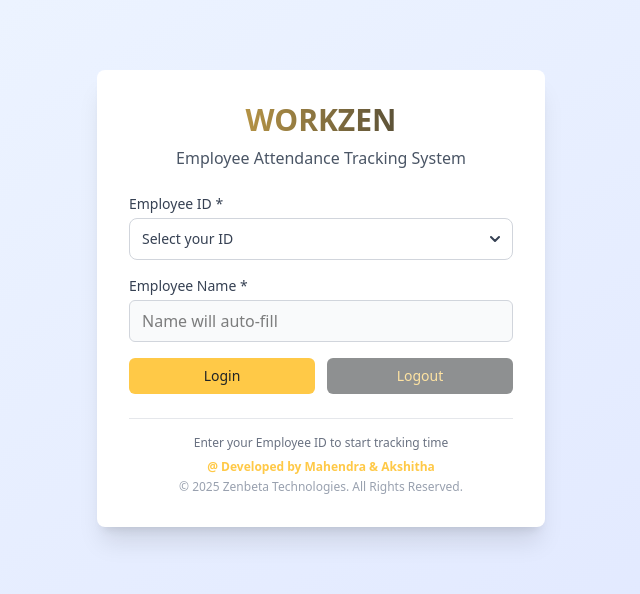
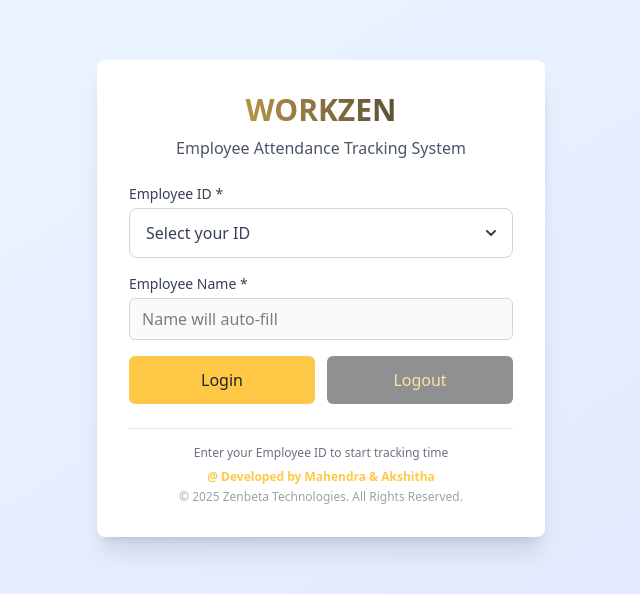
Before and after one commit to Mahendra029/workzen, a React (Vite) app: page / in a window 1280 px wide. Shown: the part 102-696 px from the top of the page, without its empty margins (319-959 px from the left). Built offline with nearby package versions, Linux system fonts and the light colour scheme.

Commit message:
updated loading symbol

```diff
--- a/src/components/TimeTracker.jsx
+++ b/src/components/TimeTracker.jsx
@@ -445,7 +445,7 @@
                 id="dropdownDefaultButton"
                 onClick={() => setIsDropdownOpen(!isDropdownOpen)}
                 disabled={loading}
-                className="w-full text-gray-700 bg-white border border-gray-300 hover:border-[#ffc947] focus:ring-2 focus:outline-none focus:ring-[#ffc947] font-medium rounded-lg text-sm px-3 py-2.5 text-left inline-flex items-center justify-between transition-colors disabled:opacity-50"
+                className="w-full text-gray-700 bg-white border border-gray-300 hover:border-[#ffc947] focus:ring-2 focus:outline-none focus:ring-[#ffc947] font-medium rounded-lg text-base px-4 py-3 text-left inline-flex items-center justify-between transition-colors disabled:opacity-50"
                 type="button"
               >
                 {employeeId || 'Select your ID'}
@@ -495,17 +495,21 @@
             <button
               type="submit"
               disabled={loading || isLoggedIn}
-              className="flex-1 bg-[#ffc947] text-[#202426] py-2 px-3 rounded-md
+              className="flex-1 bg-[#ffc947] text-[#202426] py-3 px-4 rounded-md
                          hover:bg-[#202426] hover:text-[#ffc947] focus:outline-none focus:ring-2
                          focus:ring-[#ffc947] focus:ring-offset-2
                          disabled:opacity-50 disabled:cursor-not-allowed
-                         transition-colors font-medium text-sm flex items-center justify-center"
+                         transition-colors font-medium text-base flex items-center justify-center"
             >
               {loading && !isLoggedIn ? (
-                <>
-                  <div className="animate-spin rounded-full h-4 w-4 border-2 border-[#202426] border-t-transparent mr-2"></div>
-                  <span className="hidden sm:inline">Logging in...</span><span className="sm:hidden">Wait...</span>
-                </>
+                <div className="flex items-center justify-center">
+                  <svg aria-hidden="true" className="w-4 h-4 animate-spin text-gray-300 fill-[#202426]" viewBox="0 0 100 101" fill="none" xmlns="http://www.w3.org/2000/svg">
+                    <path d="M100 50.5908C100 78.2051 77.6142 100.591 50 100.591C22.3858 100.591 0 78.2051 0 50.5908C0 22.9766 22.3858 0.59082 50 0.59082C77.6142 0.59082 100 22.9766 100 50.5908ZM9.08144 50.5908C9.08144 73.1895 27.4013 91.5094 50 91.5094C72.5987 91.5094 90.9186 73.1895 90.9186 50.5908C90.9186 27.9921 72.5987 9.67226 50 9.67226C27.4013 9.67226 9.08144 27.9921 9.08144 50.5908Z" fill="currentColor"/>
+                    <path d="M93.9676 39.0409C96.393 38.4038 97.8624 35.9116 97.0079 33.5539C95.2932 28.8227 92.871 24.3692 89.8167 20.348C85.8452 15.1192 80.8826 10.7238 75.2124 7.41289C69.5422 4.10194 63.2754 1.94025 56.7698 1.05124C51.7666 0.367541 46.6976 0.446843 41.7345 1.27873C39.2613 1.69328 37.813 4.19778 38.4501 6.62326C39.0873 9.04874 41.5694 10.4717 44.0505 10.1071C47.8511 9.54855 51.7191 9.52689 55.5402 10.0491C60.8642 10.7766 65.9928 12.5457 70.6331 15.2552C75.2735 17.9648 79.3347 21.5619 82.5849 25.841C84.9175 28.9121 86.7997 32.2913 88.1811 35.8758C89.083 38.2158 91.5421 39.6781 93.9676 39.0409Z" fill="currentFill"/>
+                  </svg>
+                  <span className="hidden sm:inline ml-2">Logging in...</span>
+                  <span className="sm:hidden ml-2">Wait...</span>
+                </div>
               ) : (
                 'Login'
               )}
@@ -515,17 +519,21 @@
               type="button"
               onClick={handleLogout}
               disabled={loading || !isLoggedIn}
-              className="flex-1 bg-[#202426] text-[#ffc947] py-2 px-3 rounded-md
+              className="flex-1 bg-[#202426] text-[#ffc947] py-3 px-4 rounded-md
                          hover:bg-[#ffc947] hover:text-[#202426] focus:outline-none focus:ring-2
                          focus:ring-[#202426] focus:ring-offset-2
                          disabled:opacity-50 disabled:cursor-not-allowed
-                         transition-colors font-medium text-sm flex items-center justify-center"
+                         transition-colors font-medium text-base flex items-center justify-center"
             >
               {loading && isLoggedIn ? (
-                <>
-                  <div className="animate-spin rounded-full h-4 w-4 border-2 border-[#ffc947] border-t-transparent mr-2"></div>
-                  <span className="hidden sm:inline">Logging out...</span><span className="sm:hidden">Wait...</span>
-                </>
+                <div className="flex items-center justify-center">
+                  <svg aria-hidden="true" className="w-4 h-4 animate-spin text-gray-600 fill-[#ffc947]" viewBox="0 0 100 101" fill="none" xmlns="http://www.w3.org/2000/svg">
+                      <path d="M100 50.5908C100 78.2051 77.6142 100.591 50 100.591C22.3858 100.591 0 78.2051 0 50.5908C0 22.9766 22.3858 0.59082 50 0.59082C77.6142 0.59082 100 22.9766 100 50.5908ZM9.08144 50.5908C9.08144 73.1895 27.4013 91.5094 50 91.5094C72.5987 91.5094 90.9186 73.1895 90.9186 50.5908C90.9186 27.9921 72.5987 9.67226 50 9.67226C27.4013 9.67226 9.08144 27.9921 9.08144 50.5908Z" fill="currentColor"/>
+                      <path d="M93.9676 39.0409C96.393 38.4038 97.8624 35.9116 97.0079 33.5539C95.2932 28.8227 92.871 24.3692 89.8167 20.348C85.8452 15.1192 80.8826 10.7238 75.2124 7.41289C69.5422 4.10194 63.2754 1.94025 56.7698 1.05124C51.7666 0.367541 46.6976 0.446843 41.7345 1.27873C39.2613 1.69328 37.813 4.19778 38.4501 6.62326C39.0873 9.04874 41.5694 10.4717 44.0505 10.1071C47.8511 9.54855 51.7191 9.52689 55.5402 10.0491C60.8642 10.7766 65.9928 12.5457 70.6331 15.2552C75.2735 17.9648 79.3347 21.5619 82.5849 25.841C84.9175 28.9121 86.7997 32.2913 88.1811 35.8758C89.083 38.2158 91.5421 39.6781 93.9676 39.0409Z" fill="currentFill"/>
+                  </svg>
+                  <span className="hidden sm:inline ml-2">Logging out...</span>
+                  <span className="sm:hidden ml-2">Wait...</span>
+                </div>
               ) : (
                 'Logout'
               )}
```
